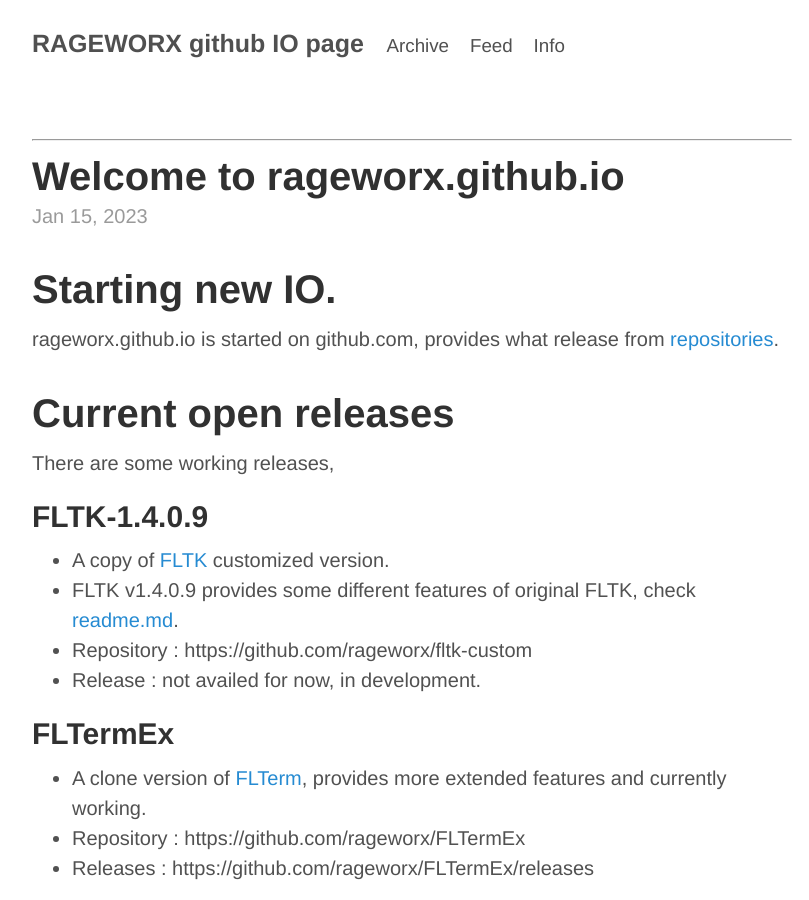
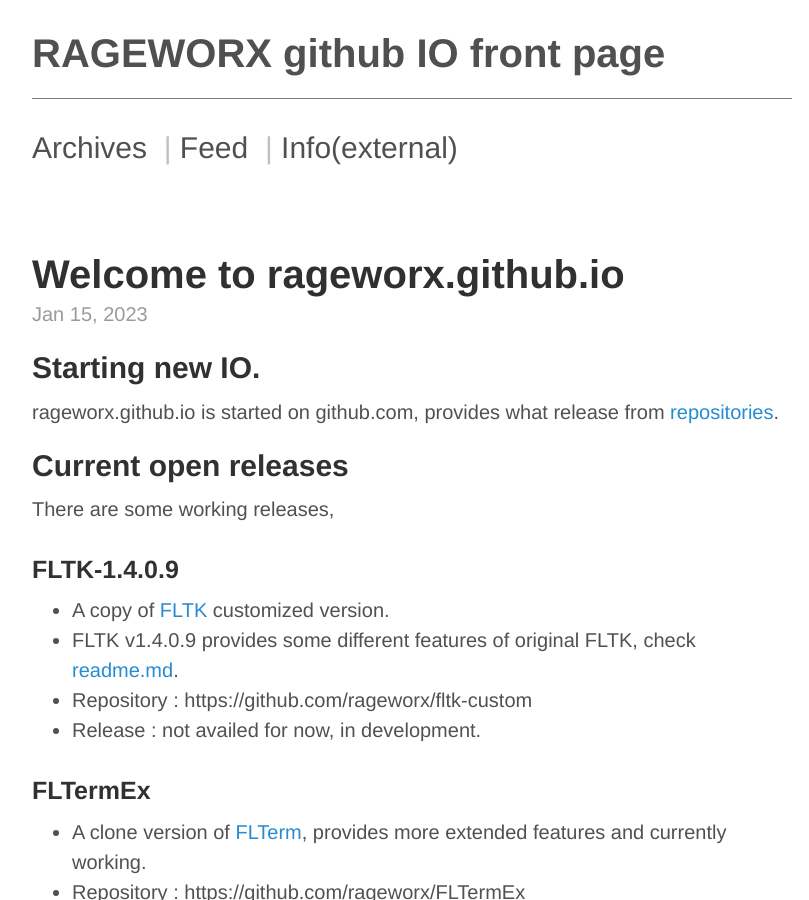
Before and after one commit to rageworx/rageworx.github.io, a Jekyll site: the page built from _posts/2023-01-15-welcome.md, in a window 1280 px wide and 900 px high. Shown: the whole window, without its empty margins (228-1037 px from the left). Built offline with Jekyll 4.4.1, drawn with Linux system fonts in a browser that asks for light colours.

Commit message:
enhancing visuals for default layout, and post.

```diff
--- a/_layouts/default.html
+++ b/_layouts/default.html
@@ -10,21 +10,20 @@
 
 <div class="container">
 <header class="masthead">
-   <h3 class="masthead-title">
-     <a href="{{ site.path }}">{{ site.title }}</a>
+   <h1 class="masthead-title">
+     <a href="">RAGEWORX github IO front page</a>
+     <hr style="height:1px;border-width:0;color:gray;background-color:gray">
      <small>
-        &nbsp;&nbsp;&nbsp;<a href="{{ site.path }}/archive.html">Archive</a>
+        <a href="https://rageworx.github.io/archive.html">Archives</a>
      </small>
      <small>
-       &nbsp;&nbsp;&nbsp;<a href="{{ site.path }}/feed.xml">Feed</a>
+       &nbsp;|&nbsp;<a href="https://rageworx.github.io/feed.xml">Feed</a>
      </small>
      <small>
-       &nbsp;&nbsp;&nbsp;<a href="https://rageworx.info">Info</a>
+       &nbsp;|&nbsp;<a href="https://rageworx.info/">Info(external)</a>
      </small>
-   </h3>
+   </h1>
 </header>
-
-<hr style="width=90%"/>
 
 <div id="content">
   {{ content }}
--- a/_posts/2023-01-15-welcome.md
+++ b/_posts/2023-01-15-welcome.md
@@ -3,27 +3,27 @@ layout: post
 title: "Welcome to rageworx.github.io"
 ---
 
-# Starting new IO.
+## Starting new IO.
 rageworx.github.io is started on github.com, provides what release from [repositories](https://github.com/rageworx).
 
-# Current open releases
+## Current open releases
 
 There are some working releases,
 
-## FLTK-1.4.0.9
+### FLTK-1.4.0.9
 
 * A copy of [FLTK](https://github.com/fltk/fltk) customized version.
 * FLTK v1.4.0.9 provides some different features of original FLTK, check [readme.md](https://github.com/rageworx/fltk-custom/blob/master/README.md).
 * Repository : https://github.com/rageworx/fltk-custom
 * Release : not availed for now, in development.
 
-## FLTermEx
+### FLTermEx
 
 * A clone version of [FLTerm](https://github.com/yongchaofan/FLTerm), provides more extended features and currently working.
 * Repository : https://github.com/rageworx/FLTermEx
 * Releases : https://github.com/rageworx/FLTermEx/releases
 
-## libendetool
+### libendetool
 
 * A library to provides any stream data through as BASE64 encoded UTF-8 texts with AES-256 encryption.
 * Programmer should contain encrypted binary data as a code level by `const char* data[] = "BASE64 encoded text data";` with hidden encryption key and IV.
@@ -35,12 +35,12 @@ There are some working releases,
 * Repository : https://github.com/rageworx/libendetool
 * Releases : https://github.com/rageworx/libendetool/releases
 
-### Version issue
+#### Version issue
 
 * libendetrool has depreciated issue on v1.0.3,
 * encrypted data not compatible with latest version of libendetool.
 
-## fl_imgtk
+### fl_imgtk
 
 * fl_imgtk is a library for FLTK to prcessing more detailed graphics on Fl_RGB_Image buffer.
 * It creates an empty image buffer, or merge, draw something on buffer from buffer.
@@ -48,7 +48,7 @@ There are some working releases,
 * Repository : https://github.com/rageworx/fl_imgtk
 * Releases : https://github.com/rageworx/fl_imgtk/releases
 
-## FLFTRender
+### FLFTRender
 
 * A library of truetype text render for FLTK.
 * Render texts on Fl_RGB_Image buffer.
@@ -56,20 +56,20 @@ There are some working releases,
 * Repository : https://github.com/rageworx/FLFTRender
 * Tags ( no release now ) : https://github.com/rageworx/FLFTRender/tags
 
-## killall for MSYS2
+### killall for MSYS2
 
 * MSYS2 on Windows x86 don't exists "killall".
 * A small implementation of POSIX killall for MSYS2.
 * Repository : https://github.com/rageworx/killall
 * Releases : https://github.com/rageworx/killall/releases
 
-## FLSWRender
+### FLSWRender
 
 * Simple 3D software renderer for FLTK Fl_RGB_Image buffer.
 * Renders 3D Object to Fl_RGB_Image buffer.
 * Repository : https://github.com/rageworx/FLSWRender
 * No releases for now.
 
-## More
+### More
 
 * See here to more repositories : https://github.com/rageworx?tab=repositories
```
